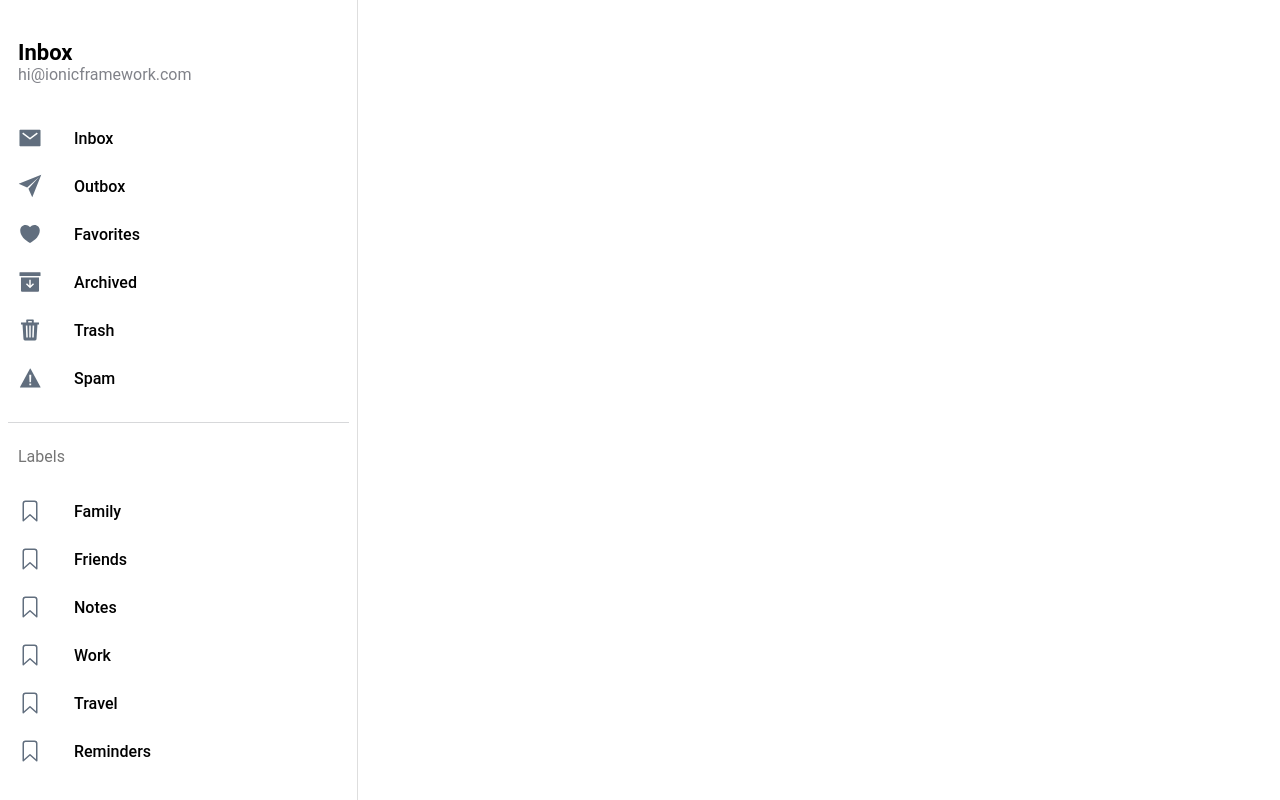
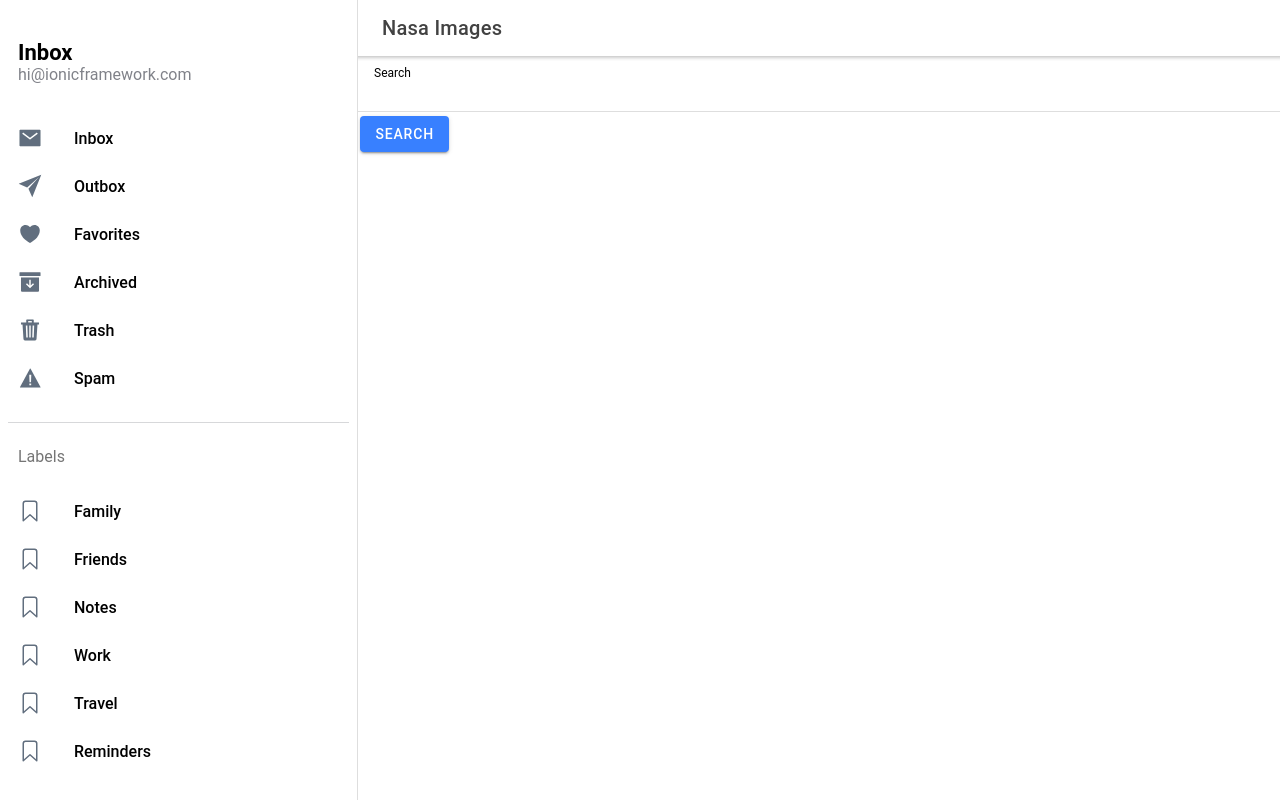
Before and after one commit to Joshuatanderson/nasa-navigator, a React (Create React App) app: page /search-pictures in a window 1280 px wide. Built offline with nearby package versions, Linux system fonts and the light colour scheme.

Commit message:
feat: search pictures works, doesn't have ui yet

```diff
--- a/src/App.tsx
+++ b/src/App.tsx
@@ -24,6 +24,7 @@
 /* Theme variables */
 import './theme/variables.css';
 import DailyPicture from './pages/DailyPicture';
+import SearchPictures from './pages/SearchPictures';
 
 const App: React.FC = () => {
   return (
@@ -34,6 +35,7 @@
           <IonRouterOutlet id="main">
             <Route path="/page/:name" component={Page} exact />
             <Route path="/daily-pic" component={DailyPicture} exact />
+            <Route path="/search-pictures" component={SearchPictures} exact />
             <Redirect from="/" to="/daily-pic" exact />
           </IonRouterOutlet>
         </IonSplitPane>
--- /dev/null
+++ b/src/pages/SearchPictures.tsx
@@ -0,0 +1,63 @@
+import React, { FormEvent, useState } from 'react';
+import axios from "axios";
+import {IonPage, IonHeader, IonToolbar, IonButtons, IonMenuButton, IonTitle, IonContent, IonInput, IonText, IonItem, IonLabel, IonButton} from "@ionic/react";
+
+
+const SearchPictures = () => {
+
+    const [search, setSearch] = useState<null | undefined | string>("");
+    const [searchResults, setSearchResults] = useState();
+
+    const AXIOS_CONFIG = {
+      params: {
+        q: search,
+      }
+    }
+
+
+
+    const handleSubmit = async (e: FormEvent ) => {
+      e.preventDefault();
+
+      if(search) {
+        const results = await axios.get("https://images-api.nasa.gov/search", AXIOS_CONFIG);
+        console.log(results);
+      }
+
+    }
+
+    return (
+        <IonPage>
+        <IonHeader>
+          <IonToolbar>
+            <IonButtons slot="start">
+              <IonMenuButton />
+            </IonButtons>
+            <IonTitle>Nasa Images</IonTitle>
+          </IonToolbar>
+        </IonHeader>
+
+        <IonContent fullscreen>
+          <IonHeader collapse="condense">
+            <IonToolbar>
+              <IonTitle size="large">Nasa Images</IonTitle>
+            </IonToolbar>
+          </IonHeader>
+          <form onSubmit={handleSubmit}>
+            <IonItem>
+                <IonLabel position="stacked">Search</IonLabel>
+                <IonInput type="text" name="search" value={search} onIonChange={e => setSearch(e?.detail?.value)}></IonInput>
+            </IonItem>
+            <IonButton type="submit">
+              search
+            </IonButton>
+          </form>
+
+
+
+        </IonContent>
+      </IonPage>
+    )
+}
+
+export default SearchPictures
```
